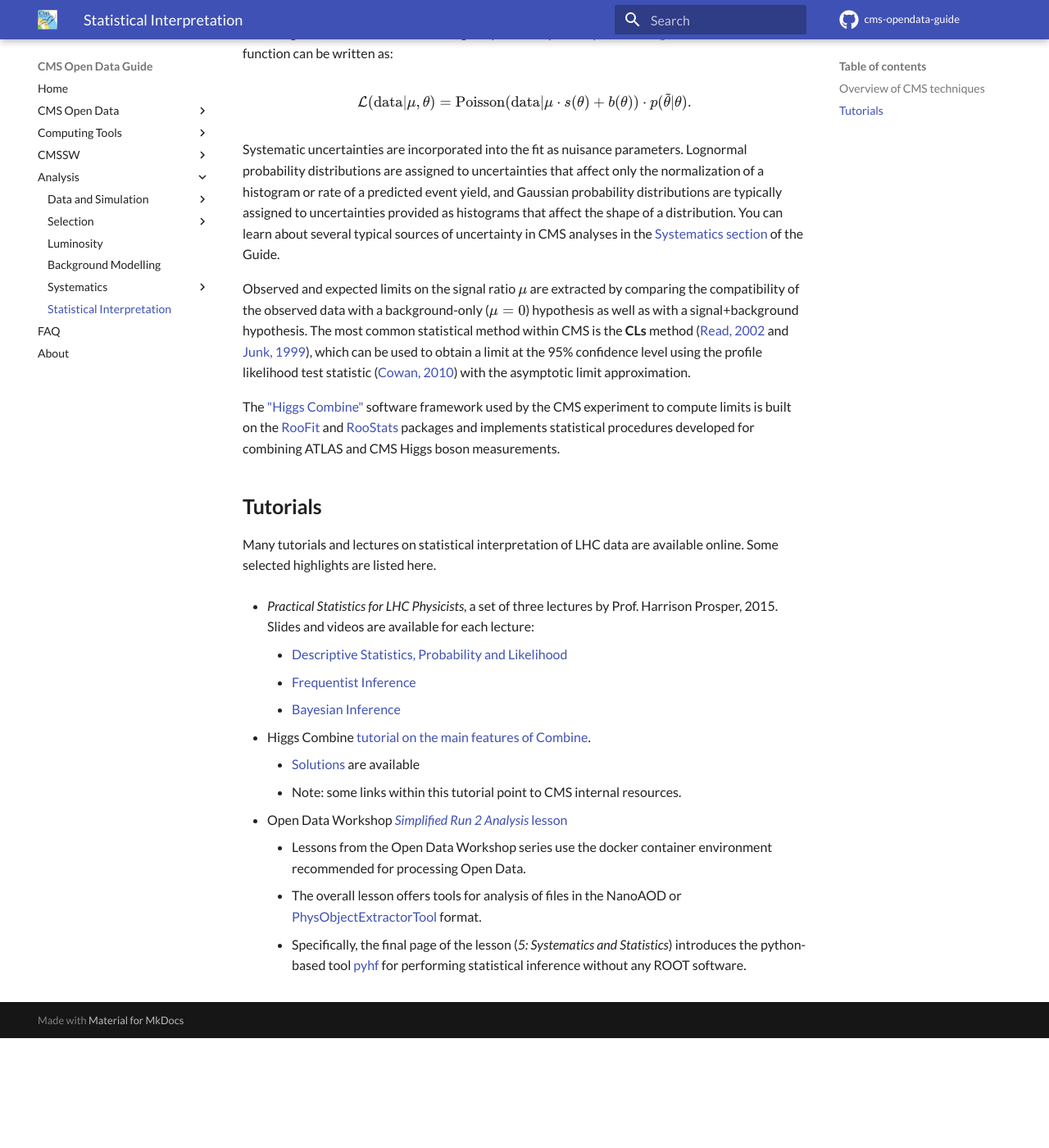
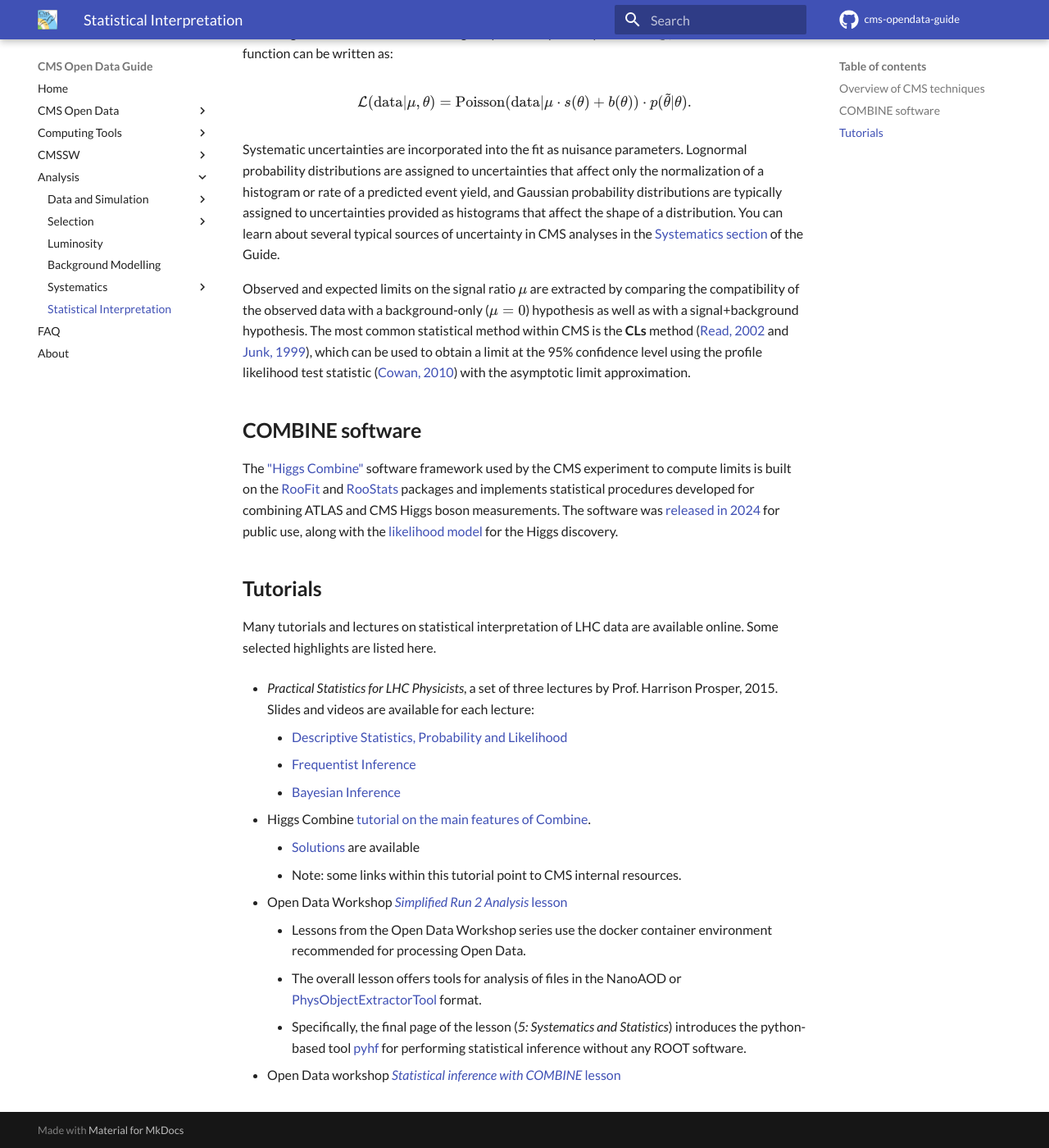
Before and after one commit to cernopendata/cms-opendata-guide, an MkDocs documentation site: the page built from docs/analysis/stats.md, in a window 1280 px wide and 1400 px high, scrolled down 482 px. Shown: the whole window at 82% size. Built offline with MkDocs 1.6.1 and Material for MkDocs 9.7.7, drawn with Linux system fonts in a browser that asks for light colours; comment, search, counter and statistics services are not loaded; before the commit the page ends 1748 px from its top, so only the background shows below that.

Commit message:
COMBINE into stats page

```diff
--- a/docs/analysis/stats.md
+++ b/docs/analysis/stats.md
@@ -29,10 +29,11 @@ The most common statistical method within CMS is the **CLs** method ([Read, 2002
 which can be used to obtain a limit at the 95% confidence level using the profile likelihood test statistic
 ([Cowan, 2010](https://arxiv.org/abs/1007.1727)) with the asymptotic limit approximation.
 
-The ["Higgs Combine"](https://cms-analysis.github.io/HiggsAnalysis-CombinedLimit) software framework used by
+## COMBINE software
+The ["Higgs Combine"](https://cms-analysis.github.io/HiggsAnalysis-CombinedLimit/latest/) software framework used by
 the CMS experiment to compute limits is built on the [RooFit](https://root.cern/manual/roofit/) and
 [RooStats](https://root.cern/doc/master/group__Roostats.html) packages and implements statistical procedures developed
-for combining ATLAS and CMS Higgs boson measurements.
+for combining ATLAS and CMS Higgs boson measurements. The software was [released in 2024](https://cms.cern/news/cms-commitment-open-science-takes-next-step) for public use, along with the [likelihood model](https://repository.cern/records/c2948-e8875) for the Higgs discovery.
 
 ## Tutorials
 
@@ -54,3 +55,5 @@ Many tutorials and lectures on statistical interpretation of LHC data are availa
     - Lessons from the Open Data Workshop series use the docker container environment recommended for processing Open Data.
     - The overall lesson offers tools for analysis of files in the NanoAOD or [PhysObjectExtractorTool](https://github.com/cms-opendata-analyses/PhysObjectExtractorTool) format.
     - Specifically, the final page of the lesson (*5: Systematics and Statistics*) introduces the python-based tool [pyhf](https://pyhf.readthedocs.io/en/v0.7.6/) for performing statistical inference without any ROOT software.
+
+- Open Data workshop [*Statistical inference with COMBINE* lesson](https://cms-opendata-workshop.github.io/workshop2024-lesson-statistical-inference/instructor/index.html)
```
